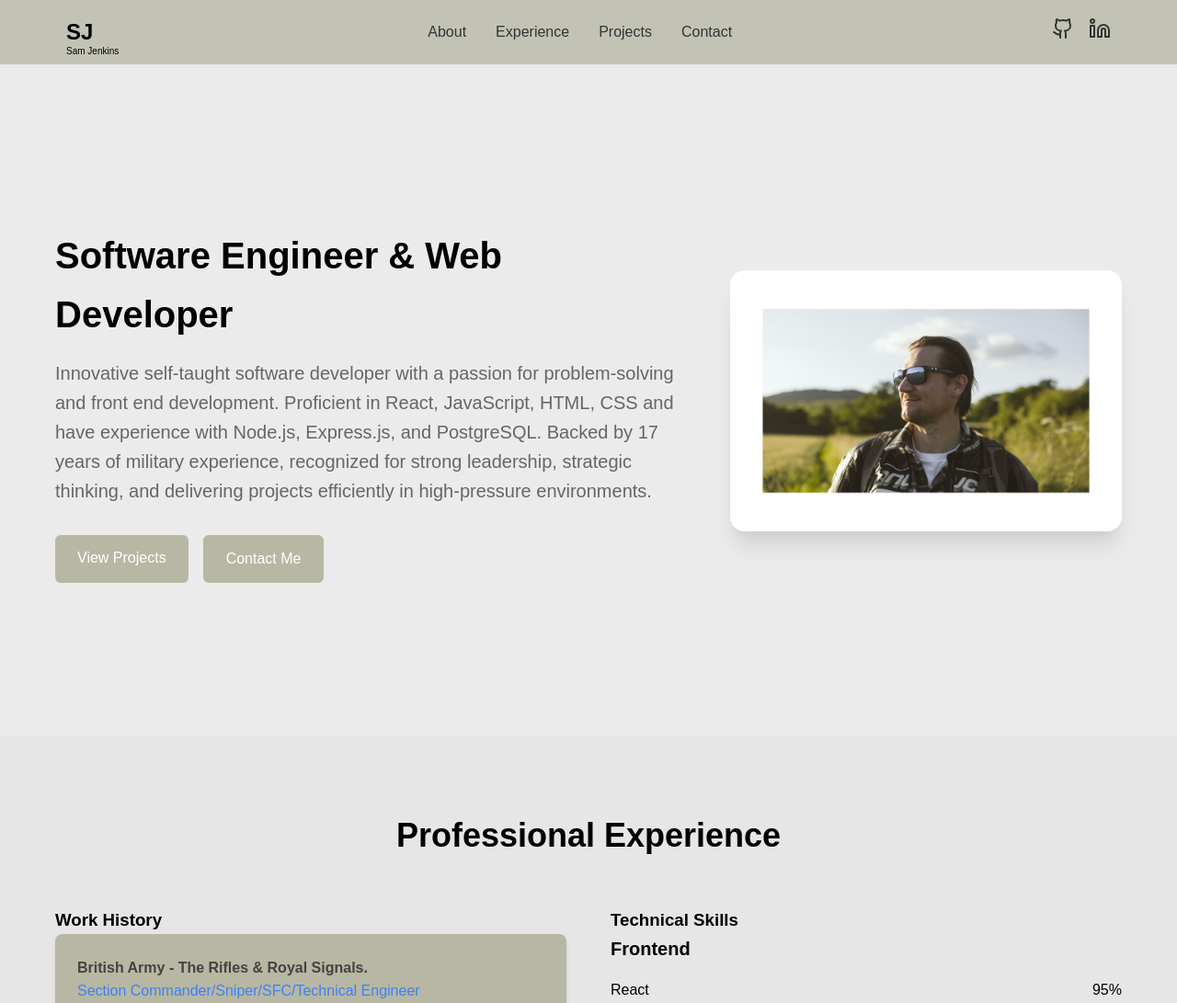
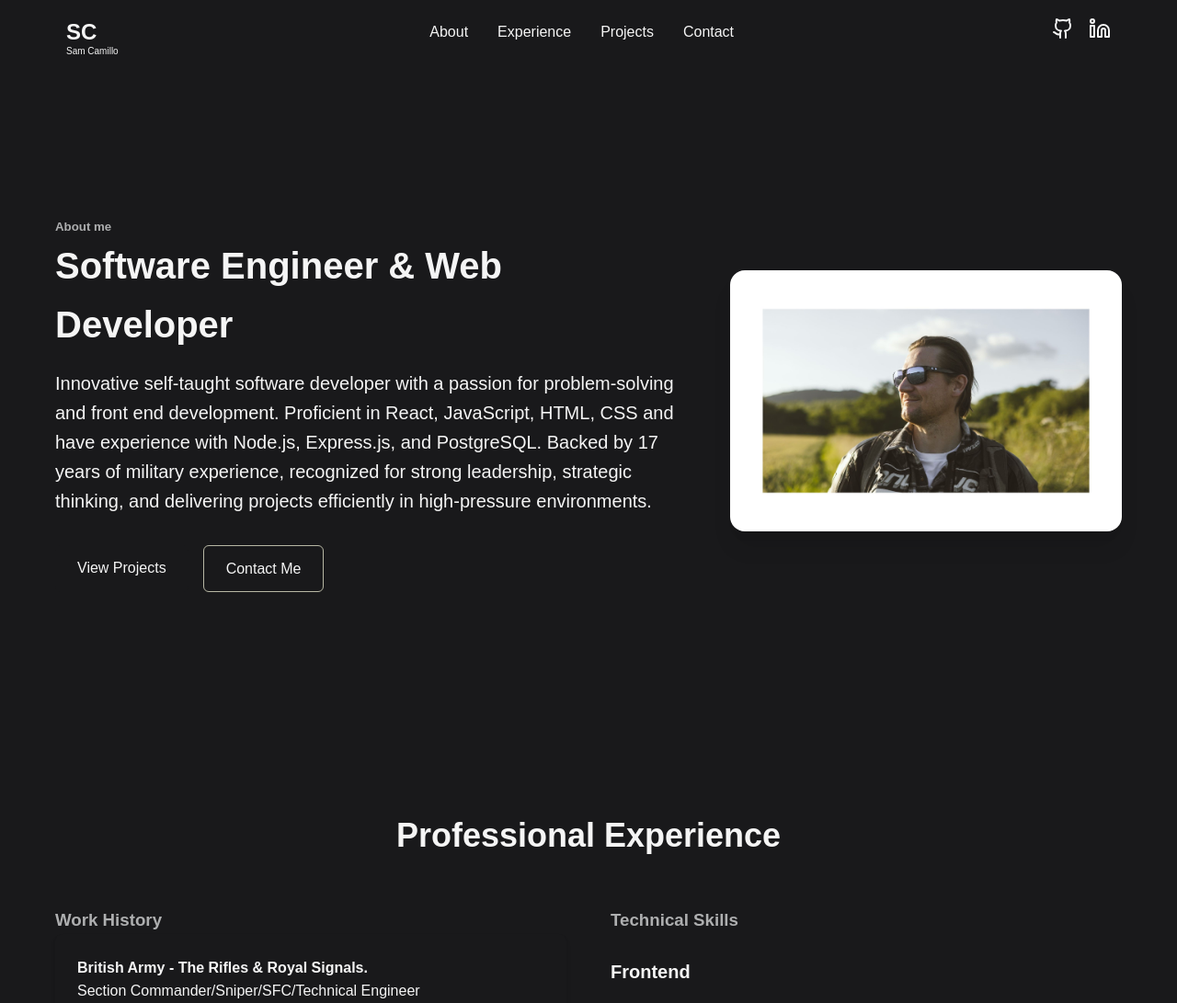
Before and after one commit to SJ-209/MainPortfolio, a React (Vite) app: page / in a window 1280 px wide. Shown: the top 1091 px of the page at 92% size. Built offline with nearby package versions, Linux system fonts and the light colour scheme.

Commit message:
New website styles layout and skills bar animation

```diff
--- a/package.json
+++ b/package.json
@@ -3,7 +3,8 @@
     "babel-plugin-transform-react-jsx": "^6.24.1",
     "lucide-react": "^0.482.0",
     "react": "^19.0.0",
-    "react-dom": "^19.0.0"
+    "react-dom": "^19.0.0",
+    "react-intersection-observer": "^9.16.0"
   },
   "devDependencies": {
     "@vitejs/plugin-react": "^4.3.4",
--- a/src/components/Contact.jsx
+++ b/src/components/Contact.jsx
@@ -24,7 +24,7 @@ const Contact = () => {
   }
 
   const handleEmailClick = () => {
-    const email = "sjcodesYT@protonmail.com";
+    const email = "infomail26@protonmail.com";
       const subject = "Hey Sam - Let's Connect!";
       const body = "Hi Sam,\n\nI hope this message finds you well. I wanted to reach out to discuss...";
 
--- a/src/components/Experience.jsx
+++ b/src/components/Experience.jsx
@@ -1,6 +1,14 @@
 import { experiences, skills } from "../data"
+import { useInView } from "react-intersection-observer"
+import React from "react"
 
 const Experience = () => {
+  // Only one observer for all skills
+  const { ref: skillsRef, inView: skillsInView } = useInView({
+    triggerOnce: true,
+    threshold: 0.1,
+  });
+
   return (
     <section id="experience" className="experience">
       <div className="container">
@@ -8,7 +16,7 @@ const Experience = () => {
 
         <div className="experience-grid">
           <div className="work-history">
-            <h3>Work History</h3>
+            <h3 className="work-h">Work History</h3>
             {experiences.map((exp, index) => (
               <div key={index} className="experience-item">
                 <h4>{exp.company}</h4>
@@ -23,8 +31,9 @@ const Experience = () => {
             ))}
           </div>
 
-          <div className="skills">
-            <h3>Technical Skills</h3>
+          <div className="skills" ref={skillsRef}>
+            <h3 className="Tech-s">Technical Skills</h3>
+            <br />
             {skills.map((category, index) => (
               <div key={index} className="skill-category">
                 <h4>{category.category}</h4>
@@ -35,7 +44,13 @@ const Experience = () => {
                       <span>{skill.level}%</span>
                     </div>
                     <div className="skill-bar">
-                      <div className="skill-progress" style={{ width: `${skill.level}%` }} />
+                      <div
+                        className="skill-progress"
+                        style={{
+                          width: skillsInView ? `${skill.level}%` : 0,
+                          transition: "width 1s cubic-bezier(0.4,0,0.2,1)",
+                        }}
+                      />
                     </div>
                   </div>
                 ))}
--- a/src/components/Header.jsx
+++ b/src/components/Header.jsx
@@ -4,8 +4,8 @@ const Header = () => {
   return (
     <header className="header">
       <nav className="container nav">
-        <h1>SJ</h1>
-        <p className="smallName">Sam Jenkins</p>
+        <h1>SC</h1>
+        <p className="smallName">Sam Camillo</p>
 
         <div className="nav-links">
           <a href="#about">About</a>
--- a/src/components/Hero.jsx
+++ b/src/components/Hero.jsx
@@ -5,6 +5,9 @@ const Hero = () => {
     <section className="hero " id="about">
       <div className="container hero-content">
         <div className="hero-text">
+          <h5 className='about-me'>
+            About me
+          </h5>
           <h1>
             Software Engineer & <span className="highlight">Web Developer</span>
           </h1>
--- a/src/index.css
+++ b/src/index.css
@@ -5,11 +5,20 @@
   box-sizing: border-box;
 }
 
+html {
+  font-family: 'Product Sans', sans-serif;
+}
+
+:root {
+  --primary-color:#19191b;
+  --text-color: whitesmoke;
+  --hover-color: #aeafb0;
+}
+
 body {
-  font-family: Arial, sans-serif;
   line-height: 1.6;
-  color: black;
-  background-color: #e5e5e5c0;
+  color: var(--text-color);
+  background-color: var(--primary-color);
 }
 
 .container {
@@ -25,7 +34,7 @@ body {
   top: 0;
   left: 0;
   right: 0;
-  background-color:  #b7b7a4c1;
+  background-color: var(--primary-color);
   backdrop-filter: blur(4px);
   z-index: 1000;
 }
@@ -51,13 +60,13 @@ body {
 
 .nav-links a {
   margin-left: 2rem;
-  color: #333;
+  color: var(--text-color);
   text-decoration: none;
   transition: color 0.3s;
 }
 
 .nav-links a:hover {
-  color: #3b82f6;
+  color: var(--hover-color);
 }
 
 .social-links {
@@ -67,12 +76,12 @@ body {
 
 .social-links a {
   margin-left: 1rem;
-  color: #333;
+  color: var(--text-color);
   transition: color 0.3s;
 }
 
 .social-links a:hover {
-  color: #3b82f6;
+  color: var(--hover-color);
 }
 
 /* Hero section styles */
@@ -90,6 +99,10 @@ body {
   gap: 3rem;
 }
 
+.about-me {
+  color: var(--hover-color);
+}
+
 .hero-text {
   text-align: center;
 }
@@ -101,7 +114,7 @@ body {
 
 .hero p {
   font-size: 1.25rem;
-  color: #666;
+  color: var(--text-color);
   margin-bottom: 2rem;
 }
 
@@ -119,22 +132,22 @@ body {
 }
 
 .btn-primary {
-  background-color: #B7B7A4;
-  color: white;
+  background-color: var(--primary-color);
+  color: var(--text-color);
 }
 
 .btn-primary:hover {
-  background-color: #283618;
+  background-color: var(--hover-color);
 }
 
 .btn-secondary {
   border: 1px solid #B7B7A4;
-  background-color: #B7B7A4;
-  color: white;
+  background-color: var(--primary-color);
+  color: var(--text-color);
 }
 
 .btn-secondary:hover {
-  background-color: #283618;
+  background-color: var(--hover-color);
 }
 
 .hero-image {
@@ -147,7 +160,7 @@ body {
 /* Experience section styles */
 .experience {
   padding: 5rem 0;
-  background-color: #e5e5e5c0;
+  background-color: var(--primary-color);
 }
 
 .experience h2 {
@@ -162,8 +175,8 @@ body {
 }
 
 .experience-item {
-  background-color: #B7B7A4;
-  color: #444343;
+  background-color: var(--primary-color);
+  color: var(--text-color);
   padding: 1.5rem;
   border-radius: 0.5rem;
   box-shadow: 0 4px 6px -1px rgba(0, 0, 0, 0.1), 0 2px 4px -1px rgba(0, 0, 0, 0.06);
@@ -174,13 +187,18 @@ body {
   margin-bottom: 0.5rem;
 }
 
+.work-h,
+.Tech-s {
+  color: var(--hover-color);
+}
+
 .experience-item .role {
-  color: #3b82f6;
+  color: var(--text-color);
   margin-bottom: 0.5rem;
 }
 
 .experience-item .period {
-  color: #666;
+  color: var(--text-color);
   margin-bottom: 1rem;
 }
 
@@ -210,15 +228,16 @@ body {
 
 .skill-bar {
   height: 0.5rem;
-  background-color: #e5e7eb;
+  background-color: var(--primary-color);
   border-radius: 9999px;
   overflow: hidden;
 }
 
 .skill-progress {
   height: 100%;
-  background-color: #B7B7A4;
+  background-color: var(--hover-color);
   border-radius: 9999px;
+  transition: width 1s ease-out;
 }
 
 /* YouTube section styles
@@ -298,7 +317,7 @@ body {
 /* Projects section styles */
 .projects {
   padding: 5rem 0;
-  background-color: whitesmoke;
+  background-color: var(--primary-color);
 }
 
 .projects h2 {
@@ -318,8 +337,8 @@ body {
 .filter-btn {
   padding: 0.5rem 1rem;
   border-radius: 9999px;
-  background-color: #B7B7A4;
-  color: #333;
+  background-color: var(--primary-color);
+  color: var(--text-color);
   border: none;
   cursor: pointer;
   transition: background-color 0.3s, color 0.3s;
@@ -327,8 +346,8 @@ body {
 
 .filter-btn:hover,
 .filter-btn.active {
-  background-color: #283618;
-  color: white;
+  background-color: var(--primary-color);
+  color: var(--text-color);
 }
 
 .projects-grid {
@@ -337,7 +356,7 @@ body {
 }
 
 .project-card {
-  background-color: #B7B7A4;
+  background-color: var(--primary-color);
   border-radius: 0.5rem;
   overflow: hidden;
   box-shadow: 0 4px 6px -1px rgba(0, 0, 0, 0.1), 0 2px 4px -1px rgba(0, 0, 0, 0.06);
@@ -359,7 +378,7 @@ body {
 }
 
 .project-description {
-  color: #666;
+  color: var(--text-color);
   margin-bottom: 1rem;
 }
 
@@ -372,13 +391,13 @@ body {
 
 .project-tag {
   padding: 0.25rem 0.75rem;
-  background-color: #f3f4f6;
+  background-color: var(--primary-color);
   border-radius: 9999px;
   font-size: 0.875rem;
 }
 
 .project-impact {
-  color: #333;
+  color: var(--text-color);
   margin-bottom: 1rem;
 }
 
@@ -391,12 +410,13 @@ body {
   display: flex;
   align-items: center;
   gap: 0.5rem;
-  color: #3b82f6;
+  color: var(--text-color);
   text-decoration: none;
 }
 
 .project-link:hover {
   text-decoration: underline;
+  background-color: var(--hover-color);
 }
 
 /* Contact section styles */
@@ -421,7 +441,7 @@ body {
 }
 
 .contact-info p {
-  color: #666;
+  color: var(--text-color);
   margin-bottom: 2rem;
 }
 
@@ -433,12 +453,12 @@ body {
 }
 
 .contact-method a {
-  color: #333;
+  color: var(--text-color);
   text-decoration: none;
 }
 
 .contact-method a:hover {
-  color: #3b82f6;
+  color: var(--hover-color);
 }
 
 .contact-form {
@@ -458,7 +478,7 @@ body {
 .form-group label {
   margin-bottom: 0.25rem;
   font-size: 0.875rem;
-  color: #333;
+  color: var(--text-color);
 }
 
 .form-group input,
@@ -477,12 +497,12 @@ body {
 }
 
 .email-btn {
-  color: white;;
+ color: var(--text-color);
 }
 
 .submit-btn {
-  background-color: #283618;
-  color: white;
+  background-color: var(--primary-color);
+  color: var(--text-color);
   padding: 0.75rem 1.5rem;
   border: none;
   width: 100%;
@@ -494,7 +514,7 @@ body {
 }
 
 .submit-btn:hover {
-  background-color: #B7B7A4;
+  background-color: var(--primary-color);
 }
 
 /* Responsive styles */
```
Also changed, not shown: 1 other file (tests, documents, lock files or other folders).
